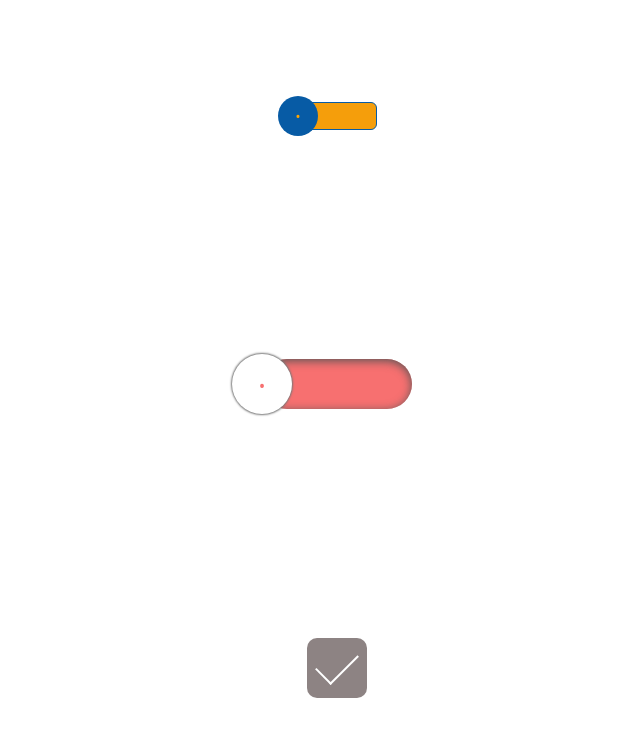
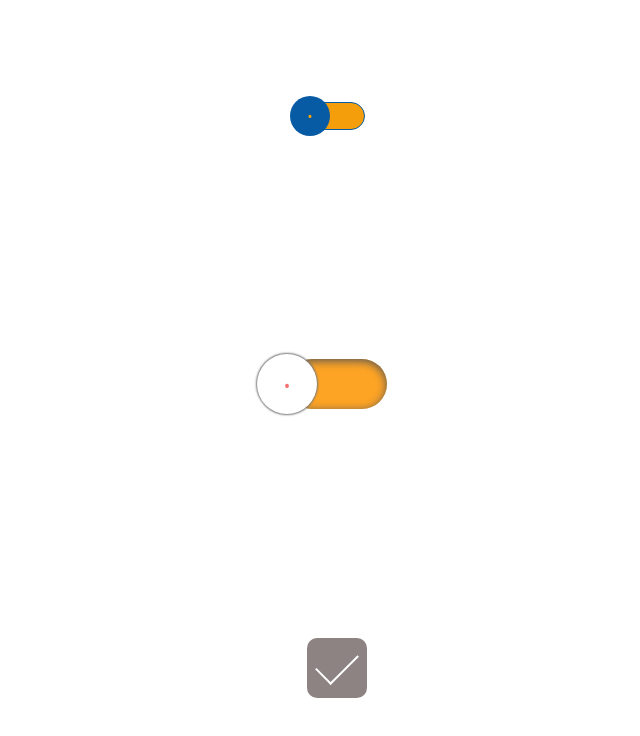
Before and after one commit to emmeiwhite/html5-css3-js-projects, a website: page 04-css-toggle-btn/index.html in a window 1280 px wide. Shown: the whole page, without its empty margins (303-943 px from the left). Drawn offline with Linux system fonts and the light colour scheme.

Commit message:
Checkbox works fine!

```diff
--- a/04-css-toggle-btn/index.html
+++ b/04-css-toggle-btn/index.html
@@ -14,7 +14,7 @@
   </head>
 
   <body class="grid place-items-center h-screen">
-    <div class="">
+    <div class="with-tailwind">
       <input
         type="checkbox"
         id="check"
@@ -23,7 +23,7 @@
 
       <label
         for="check"
-        class="w-20 h-7 bg-amber-500 block rounded-md relative cursor-pointer checkbox-label border border-[#075ba5]"
+        class="w-14 h-7 bg-amber-500 block rounded-full relative cursor-pointer checkbox-label border border-[#075ba5]"
       >
       </label>
     </div>
@@ -98,9 +98,9 @@
   .toggle {
     display: block;
     height: 50px;
-    width: 150px;
+    width: 100px;
     border-radius: 50px;
-    background-color: #f77070;
+    background-color: #fea425;
     box-shadow: inset 0 2px 10px #555;
     cursor: pointer;
     position: relative;
```
Also changed, not shown: 04-css-toggle-btn/styles/output.css.
